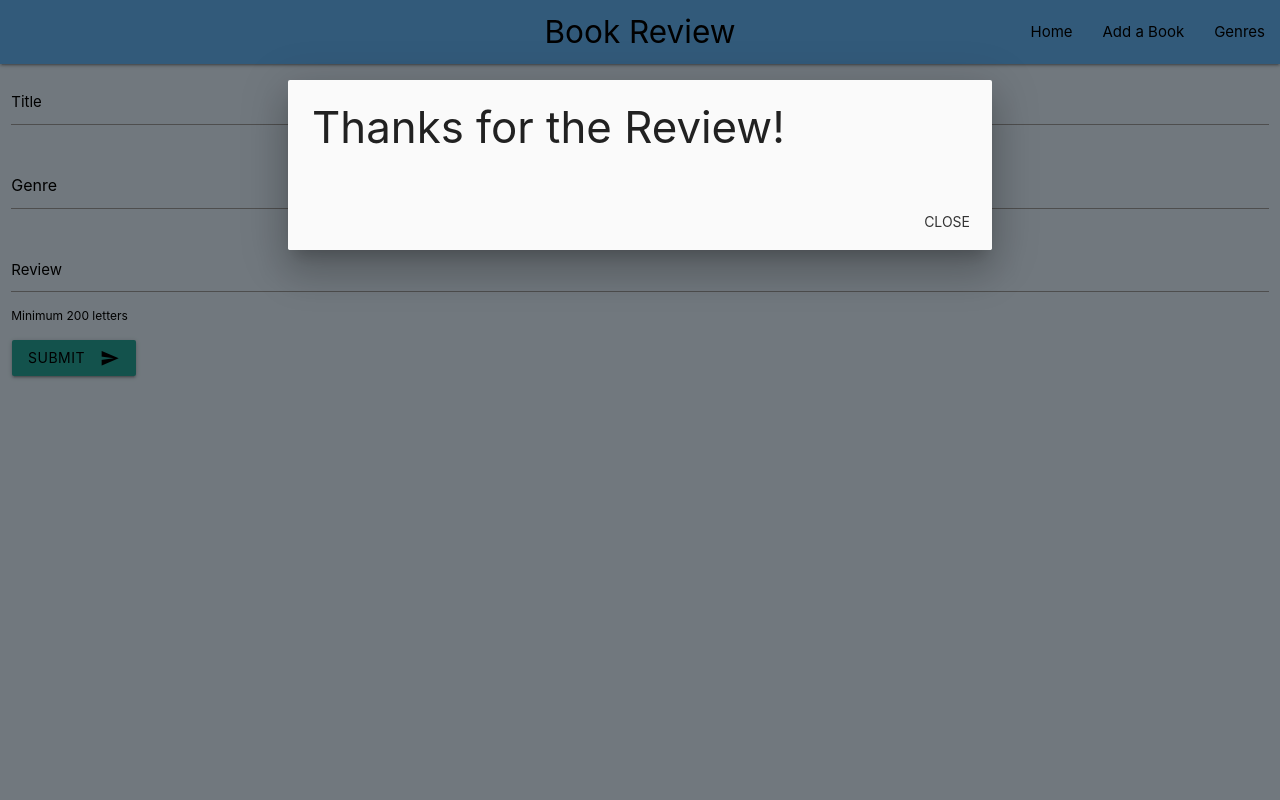
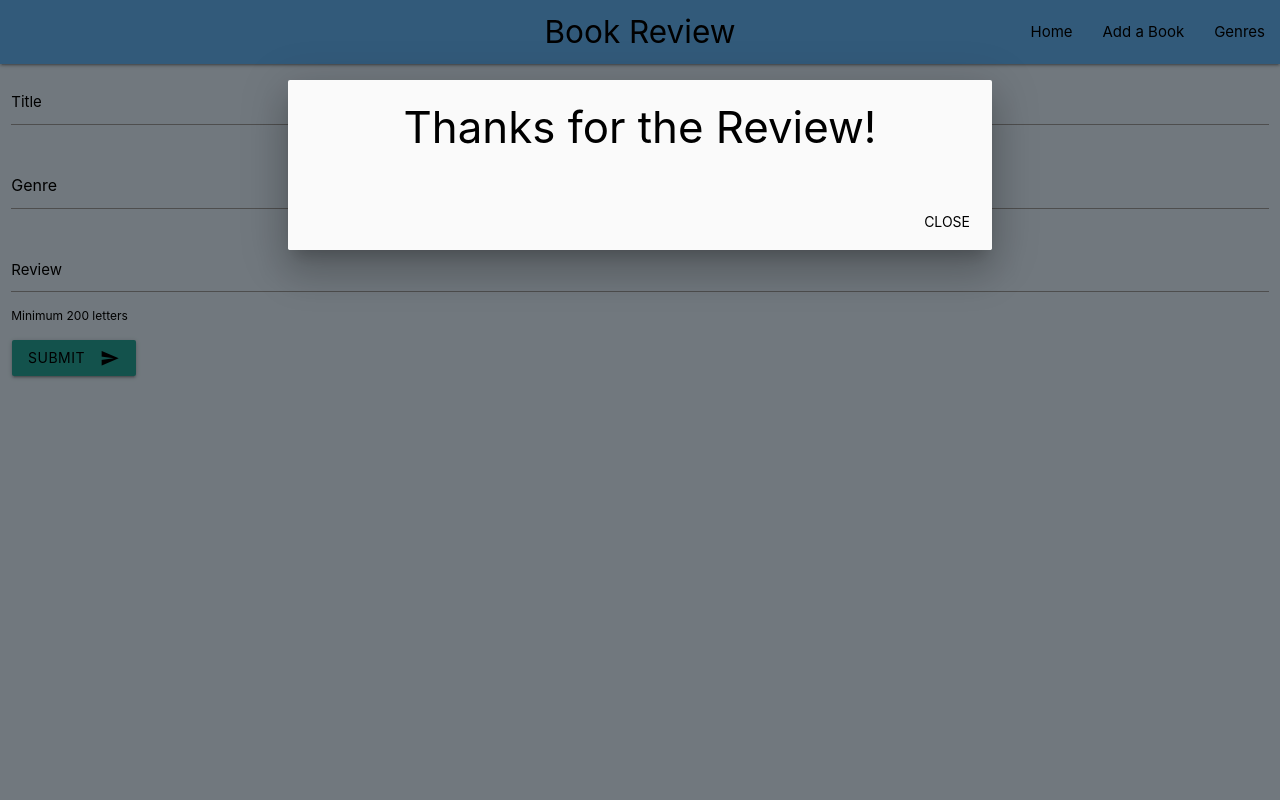
Before and after one commit to danfiliphoff/Milestone-3--Book-Review, a Flask app: page /add_book in a window 1280 px wide, after a click that opens the changed part. Run offline with Flask 2, Linux system fonts and the light colour scheme; data that the repository does not hold is empty; some libraries are stand-ins or nearby versions.

Commit message:
modal styled

```diff
--- a/templates/addbook.html
+++ b/templates/addbook.html
@@ -34,10 +34,10 @@
                 <!-- Modal Structure -->
                 <div id="submitted-modal" class="modal">
                     <div class="modal-content">
-                    <h3>Thanks for the Review!</h3>
+                    <h3 class="black-text center">Thanks for the Review!</h3>
                     </div>
                     <div class="modal-footer">
-                    <a href="#!" class="modal-close waves-effect waves-green btn-flat">Close</a>
+                    <a href="{{url_for('get_books')}}" class="modal-close waves-effect waves-green btn-flat black-text">Close</a>
                     </div>
                 </div>
             </div>
--- a/templates/editbook.html
+++ b/templates/editbook.html
@@ -35,7 +35,7 @@
                 <span class="helper-text black-text" data-error="wrong" data-success="right">Minimum 200 letters</span>
             </div>
             <div>
-                <button class="btn waves-effect waves-light send-margin modal-trigger black-text" type="submit" name="action">Submit
+                <button class="btn waves-effect waves-light send-margin black-text" type="submit" name="action">Submit
                     <i class="material-icons right" class="black-text">send</i>
                 </button>
             </div>
```
